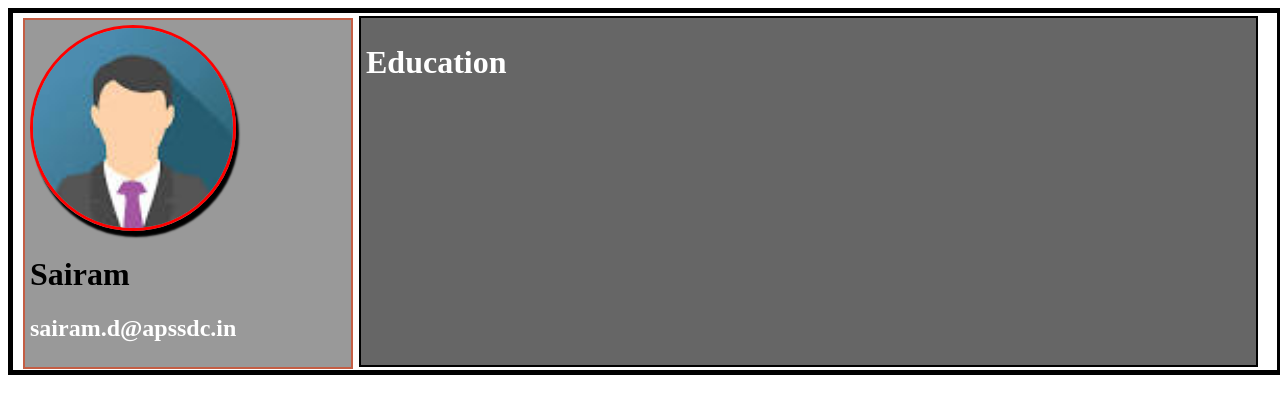
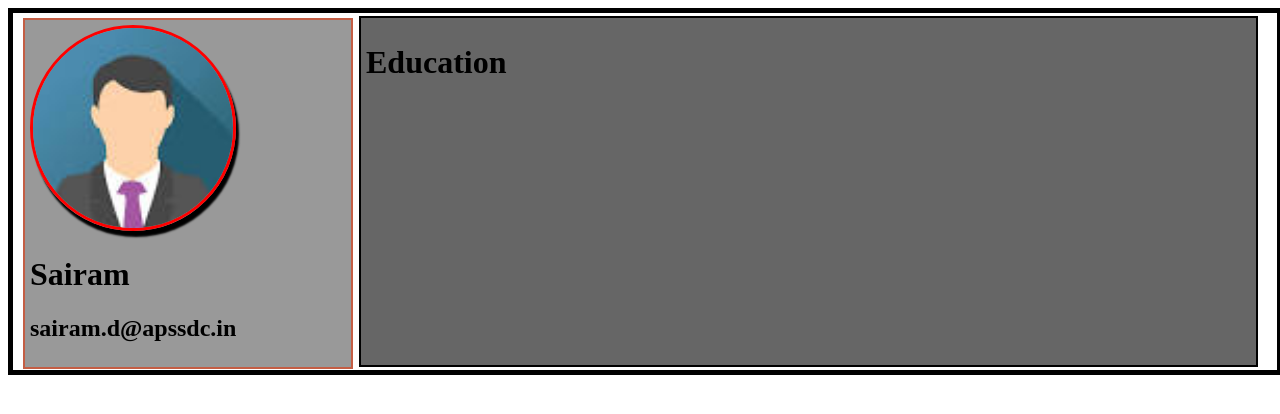
Before and after one commit to saisaira/initial, a plain HTML site: page index.html in a window 1280 px wide. Drawn offline with Linux system fonts and the light colour scheme.

Commit message:
added all files

```diff
--- a/style.css
+++ b/style.css
@@ -27,18 +27,7 @@
   padding:5px;
   background-color: #666;
 }
-#name{
-  color: #000;
-}
-h1{
-  color: #fff;
-}
-h1:hover{
-  color:#000;
-}
-h2{
-  color:#fff;
-}
+
 
 @media only screen and (max-width:480px)
 {
```
